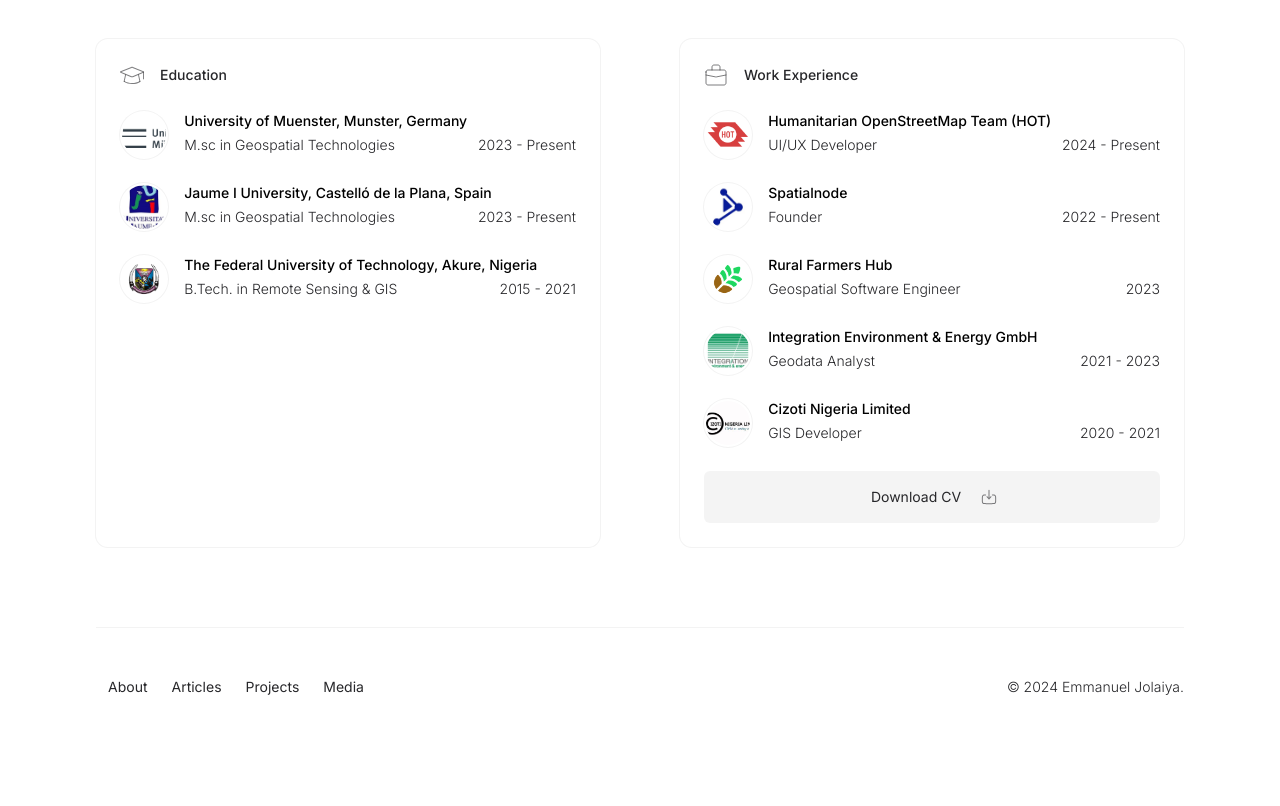
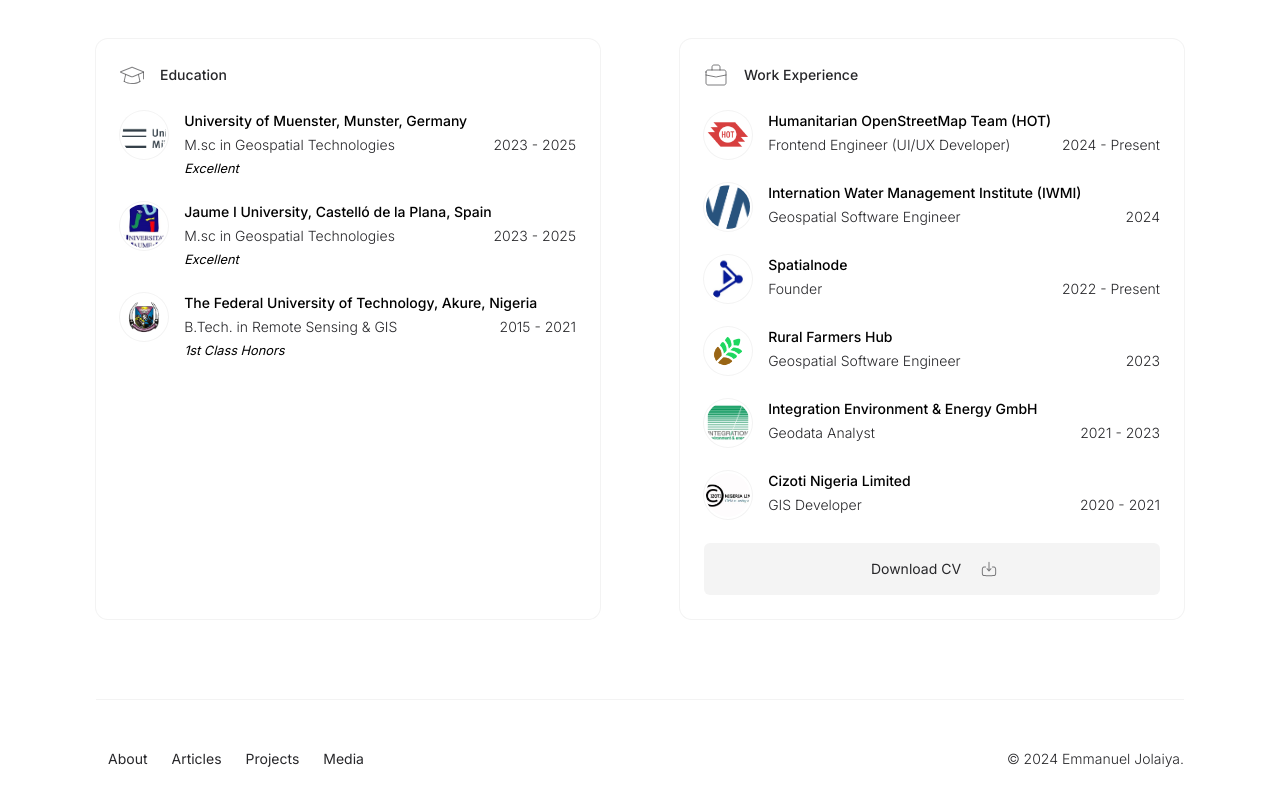
Before and after one commit to jeafreezy/portfolio, a Next.js app: page / in a window 1280 px wide. Shown: the part 2160-2966 px from the top of the page. Before the commit the page ends 2906 px from the top, so only its background shows below. Built offline with nearby package versions, Linux system fonts and the light colour scheme; no server answers.

Commit message:
march 2025 updates

```diff
--- a/components/Education.tsx
+++ b/components/Education.tsx
@@ -18,6 +18,7 @@ const Education = () => {
             entityName={education.schoolName}
             period={education.period}
             role={education.degree}
+            grade={education.grade}
             key={id}
           />
         ))}
--- a/components/ExperienceCard.tsx
+++ b/components/ExperienceCard.tsx
@@ -5,11 +5,13 @@ const ExperienceCard = ({
   entityLogo,
   period,
   role,
+  grade
 }: {
   entityName: string;
   role: string;
   period: string;
   entityLogo: StaticImageData;
+  grade?: string
 }) => {
   return (
     <div className="flex w-full gap-x-2 md:gap-x-4">
@@ -26,6 +28,7 @@ const ExperienceCard = ({
       </div>
       <div className="flex flex-col w-full space-y-1">
         <p className="text-sm font-medium ">{entityName}</p>
+
         <div className="flex justify-between">
           <p className="text-sm font-light  text-brand-text dark:text-brand-text-light ">
             {role}
@@ -33,7 +36,9 @@ const ExperienceCard = ({
           <p className="text-sm whitespace-nowrap font-light text-brand-text dark:text-brand-text-light ">
             {period}
           </p>
+
         </div>
+        {grade && <small className="italic">{grade}</small>}
       </div>
     </div>
   );
--- a/utils/content.tsx
+++ b/utils/content.tsx
@@ -2,6 +2,7 @@ import CizotiLogo from "@/public/organizations/cizoti_logo.png";
 import IntegrationLogo from "@/public/organizations/integration_environment_energy_gmbh_logo.jpeg";
 import SpatialnodeLogo from "@/public/organizations/spatialnode_logo.jpeg";
 import RuralFarmersHubLogo from "@/public/organizations/rural_farmers_hub.png";
+import IWMILogo from "@/public/organizations/iwmi_logo.png";
 import UniMunsterLogo from "@/public/schools/uni_munster_logo.png";
 import FUTALogo from "@/public/schools/futa_logo.png";
 import UJILogo from "@/public/schools/uji_logo.jpeg";
@@ -38,19 +39,26 @@ export const APP_CONTENT = {
   about: {
     hero: "I'm Emmanuel Jolaiya. I love to build solutions.",
     content: {
-      firstBlock: `Hello, I'm Emmanuel Jolaiya—a passionate Earth Observation and Geospatial Software Engineer with expertise in open-source development, innovative and accessible user interface design, and community engagement. Currently, I'm advancing my skills by pursuing a Master's in Geospatial Technologies (https://mastergeotech.info/) to deepen my understanding of cutting-edge geospatial tools and methods to enable me to contribute meaningfully to geospatial innovation and research. I'm honored to be supported by the prestigious Erasmus Mundus Scholarship.`,
+      firstBlock: `Hello, I'm Emmanuel Jolaiya—a passionate Earth Observation and Geospatial Software Engineer with expertise in open-source development, innovative and accessible user interface design, and community engagement.`,
       secondBlock: `My professional experience revolves around developing earth observation pipelines to enhance food security, improving data availability in Africa to support electrification planning via open data and collaborative mapping, developing digital twin portal for water management, and developing web applications that makes AI accessible and supports humanitarian crises. My current technical interests include Sustainable Mobility, Geospatial Algorithms, GeoAI, Big Data Quality, Geospatial Data Engineering, and Web GIS.`,
       thirdBlock: `I am a strong advocate for democratizing access to knowledge and information to foster meaningful social and intellectual development. By empowering informed minds from diverse backgrounds, we can create transformational solutions to address real-world challenges.`,
-      lastBlock: `When I'm not on my computer, you'll likely find me doing one of the following: taking a walk while grooving to Afrobeats and Hip-Hop music, playing table tennis, hitting the gym, playing football, or watching random tutorials on YouTube. I also enjoy catching up on past conference proceedings.`,
+      lastBlock: `When I'm not on my computer, you'll likely find me doing one of the following: taking a walk while grooving to music, playing table tennis, hitting the gym, playing football, or watching random tutorials on YouTube. I also enjoy catching up on past conference proceedings.`,
     },
   },
   workExperience: [
     {
-      role: "UI/UX Developer",
+      role: "Frontend Engineer (UI/UX Developer)",
       roleType: "Contract",
       period: "2024 - Present",
       companyName: "Humanitarian OpenStreetMap Team (HOT)",
       companyLogo: HOTLogo,
+    },
+    {
+      role: "Geospatial Software Engineer",
+      roleType: "Contract",
+      period: "2024",
+      companyName: "Internation Water Management Institute (IWMI)",
+      companyLogo: IWMILogo,
     },
     {
       role: "Founder",
@@ -84,25 +92,28 @@ export const APP_CONTENT = {
   education: [
     {
       degree: "M.sc in Geospatial Technologies",
-      period: "2023 - Present",
+      period: "2023 - 2025",
       schoolName: "University of Muenster, Munster, Germany",
       schoolLogo: UniMunsterLogo,
+      grade: 'Excellent'
     },
     {
       degree: "M.sc in Geospatial Technologies",
-      period: "2023 - Present",
+      period: "2023 - 2025",
       schoolName: "Jaume I University, Castelló de la Plana, Spain",
       schoolLogo: UJILogo,
+      grade: 'Excellent'
     },
     {
       degree: "B.Tech. in Remote Sensing & GIS",
       period: "2015 - 2021",
       schoolName: "The Federal University of Technology, Akure, Nigeria",
       schoolLogo: FUTALogo,
+      grade: '1st Class Honors'
     },
   ],
   cvLink:
-    "https://drive.google.com/file/d/1S5JjIyGHjSpjXcIWcUn_-6Q5YG0tinu-/view?usp=sharing",
+    "https://drive.google.com/file/d/1nCpqPYSasdCN99LZiP8GRoe2lDnQ3Srm/view?usp=sharing",
   // Articles page content.
   articles: {
     hero: "I love to learn, so I write.",
```
Also changed, not shown: public/organizations/iwmi_logo.png (added).
